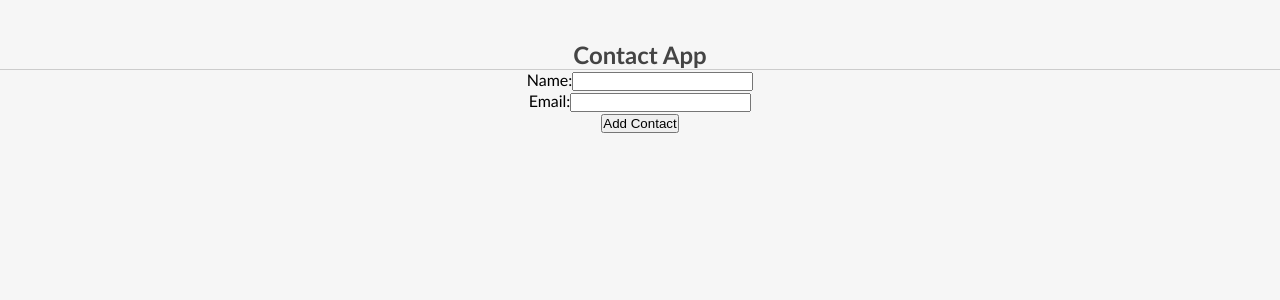
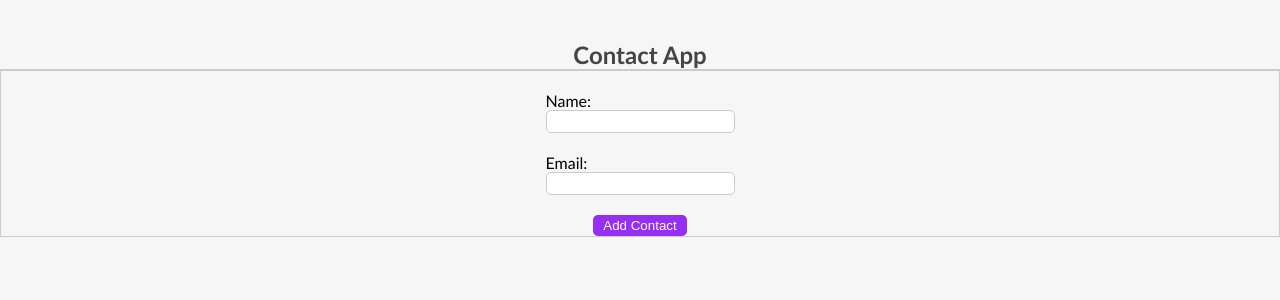
Before and after one commit to zarbabi/contact-app, a React (Create React App) app: page / in a window 1280 px wide. Shown: the top 300 px of the page. Built offline with nearby package versions, Linux system fonts and the light colour scheme.

Commit message:
styling addContactForm Component

```diff
--- a/src/components/AddContact/AddContact.js
+++ b/src/components/AddContact/AddContact.js
@@ -1,5 +1,5 @@
 import { useState } from "react";
-
+import "./addContact.css";
 const AddContact = ({ addContactHandler }) => {
   const [contact, setContact] = useState({ name: "", email: "" });
 
@@ -18,7 +18,7 @@ const AddContact = ({ addContactHandler }) => {
 
   return (
     <form onSubmit={submitForm}>
-      <div>
+      <div className="formControl">
         <label>Name:</label>
         <input
           type="text"
@@ -27,7 +27,7 @@ const AddContact = ({ addContactHandler }) => {
           onChange={ChangeHandler}
         />
       </div>
-      <div>
+      <div className="formControl">
         <label>Email:</label>
         <input
           type="text"
--- a/src/components/AddContact/addContact.css
+++ b/src/components/AddContact/addContact.css
@@ -0,0 +1,34 @@
+form {
+  display: flex;
+  flex-direction: column;
+  align-items: center;
+  border: 1px solid #ccc;
+}
+
+.formControl {
+  display: flex;
+  flex-direction: column;
+  align-items: flex-start;
+  margin-top: 20px;
+}
+
+.formControl input {
+  outline: none;
+  border-radius: 5px;
+  border: 1px solid #ccc;
+  padding: 3px 5px;
+}
+
+.formControl input:focus {
+  border: 2px solid rgb(148, 47, 243);
+}
+form button {
+  cursor: pointer;
+  border: none;
+  outline: none;
+  margin-top: 20px;
+  padding: 3px 10px;
+  color: #fff;
+  background-color: rgb(148, 47, 243);
+  border-radius: 5px;
+}
```
